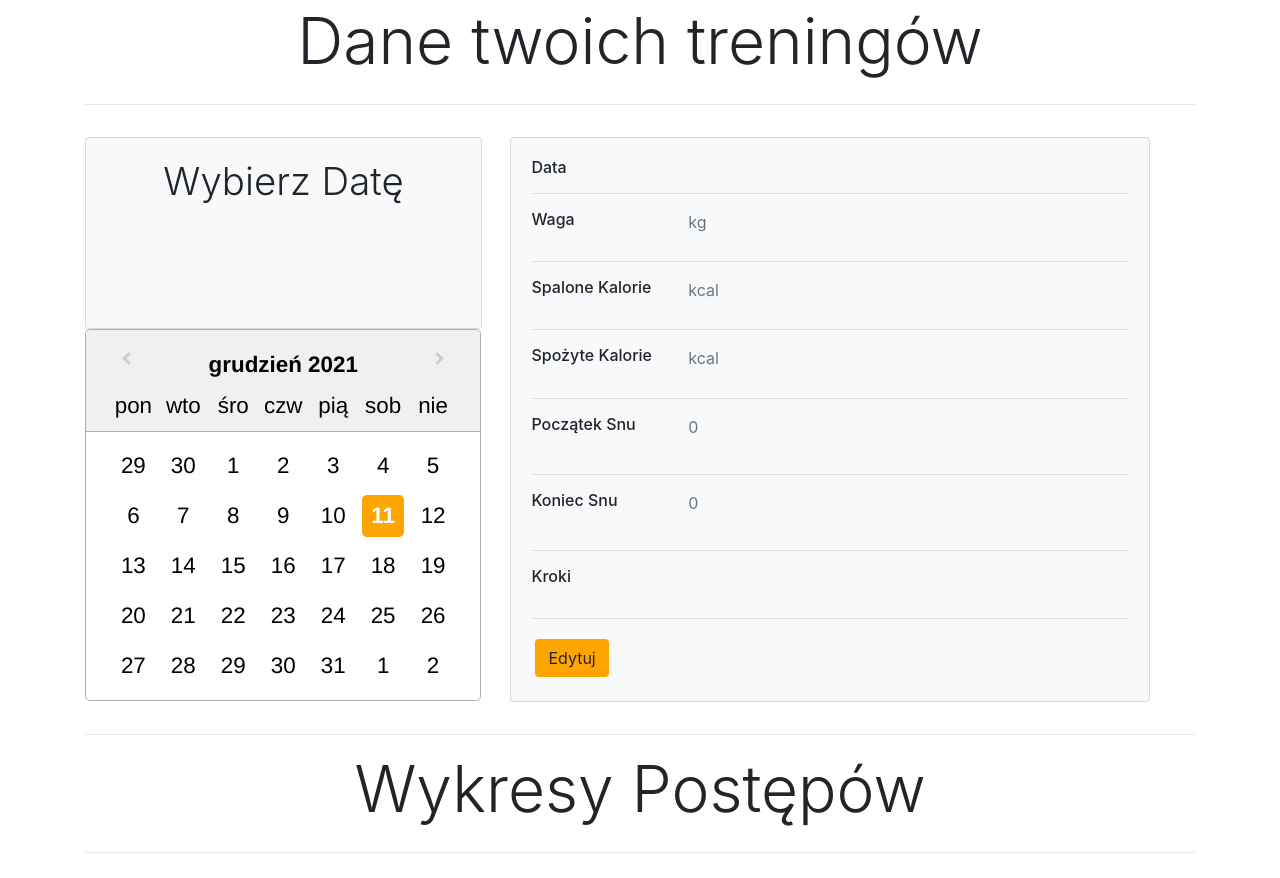
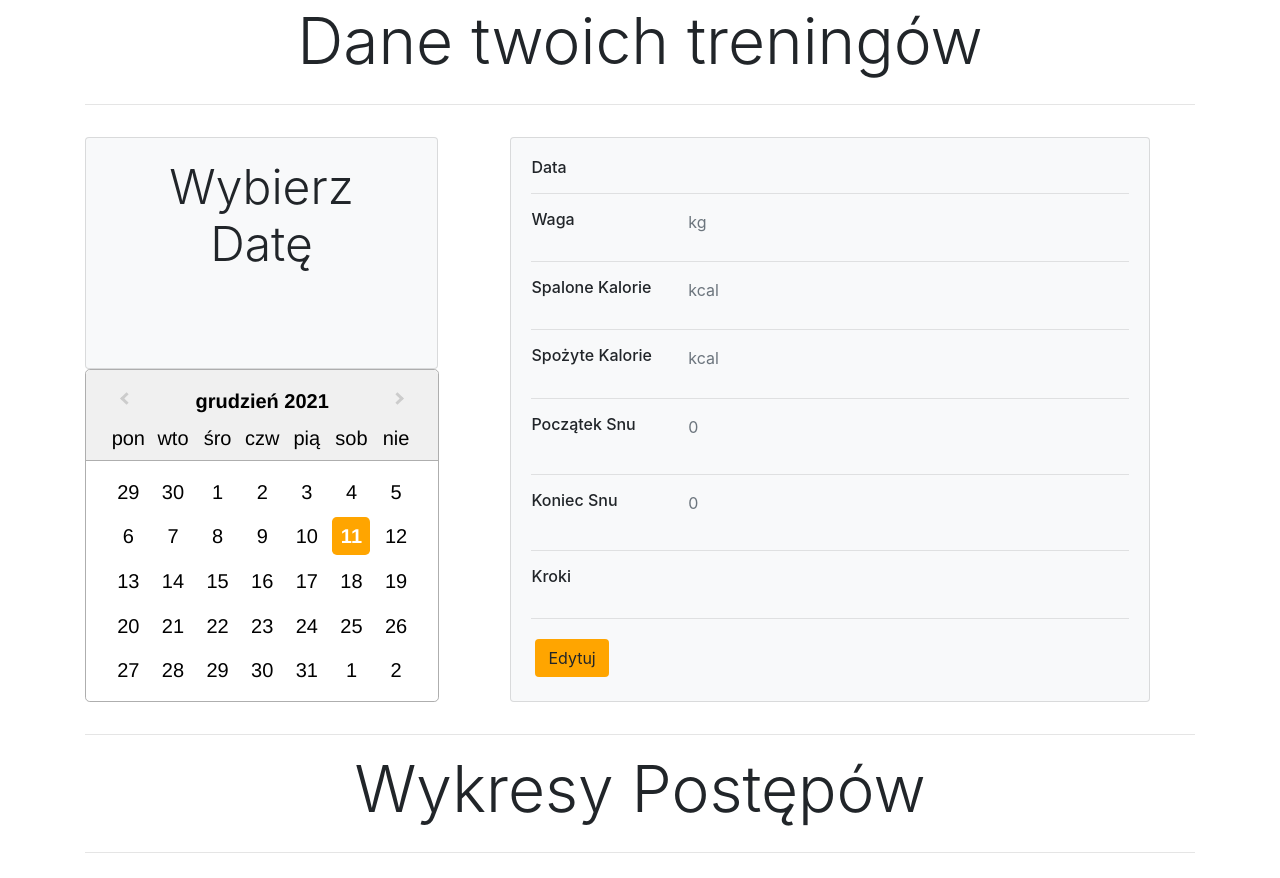
Before and after one commit to panjacob/PGYM-esilownia, a React (Create React App) app in the folder frontend/esilownia/: page /dashboard in a window 1280 px wide. Shown: the part 460-1338 px from the top of the page. Built offline with nearby package versions, Linux system fonts and the light colour scheme; no server answers.

Commit message:
userday - responsywnosc

```diff
--- a/frontend/esilownia/src/components/Dashboard/Dashboard_data_userday.js
+++ b/frontend/esilownia/src/components/Dashboard/Dashboard_data_userday.js
@@ -239,13 +239,13 @@ function Dashboard_data_userday() {
                 <hr></hr>
             </div>
             <div className="row">
-                <div className="col-4 justify-content-center text-center">
+                <div className="col-lg-4 justify-content-center text-center">
                     <div className='row' style={{minHeight:'200px'}}>
                         <div className='col-4 mt-3'>
-                            <div className="card bg-light" style={{minWidth:"397px"}}>
+                            <div className="card bg-light" style={{minWidth:"353px"}}>
                                 <div className="card-body">
-                                    <div className="container" style={{minHeight:'150px'}}>
-                                        <h1 style={{"fontSize": "3vw"}} className="display-1 font-weight-light mb-4">Wybierz Datę</h1>
+                                    <div className="container" style={{minHeight:'190px'}}>
+                                        <h1 style={{"fontSize": "3rem"}} className="display-1 font-weight-light mb-4">Wybierz Datę</h1>
                                     </div>
                                 </div>
                             </div>
@@ -258,7 +258,7 @@ function Dashboard_data_userday() {
                         </div>
                     </div>
                 </div>
-                <div className="col-8 justify-content-center">
+                <div className="col-lg-8 justify-content-center">
                     <div>
                         {(JSON.stringify(userDayData) === JSON.stringify({'weight':0,'calories_burned':0,'calories_eaten':0,'sleep_start':0,'sleep_end':0,'steps':0})) ? (
                             <div className="col-md-11 mx-auto mt-3">
--- a/frontend/esilownia/src/css/index.css
+++ b/frontend/esilownia/src/css/index.css
@@ -416,7 +416,7 @@ a.forum-item-title:hover {
 
 /*Datepicker-Start*/
 .react-datepicker {
-    font-size: 1.4em!important;
+    font-size: 1.25em!important;
 }
 .react-datepicker__header {
     padding-top: 0.8em!important;
```
